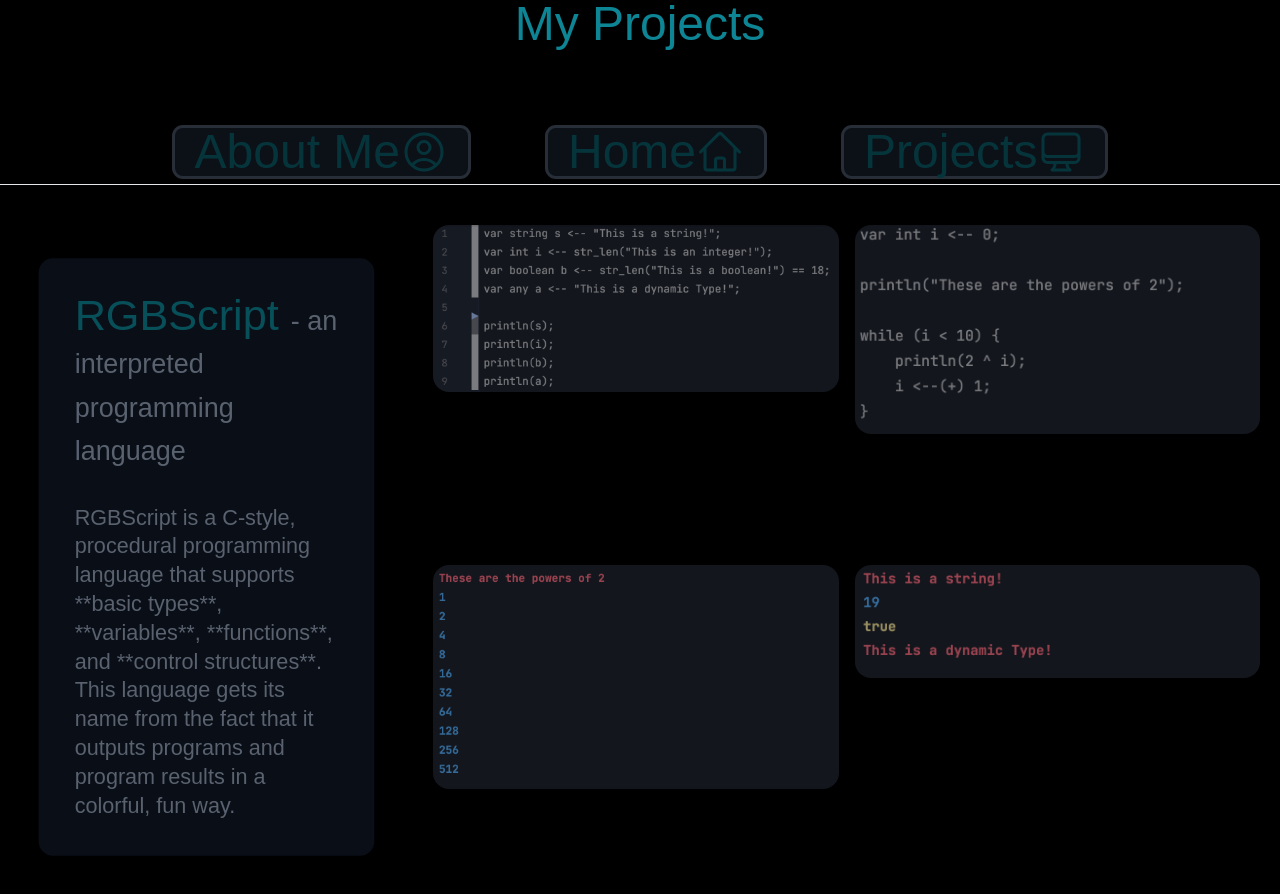
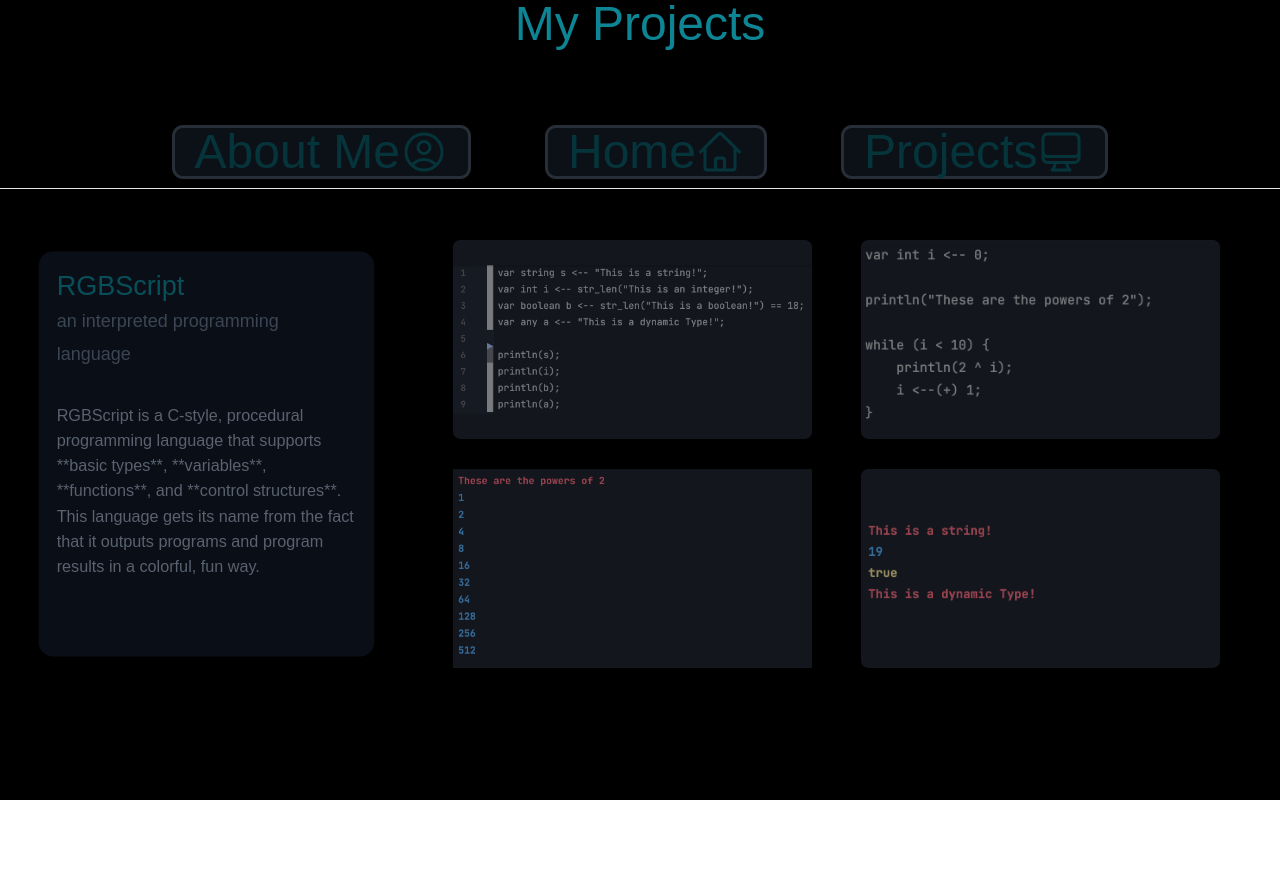
Before and after one commit to LambdaAK/Portfolio, a React (Vite) app: page /projects in a window 1280 px wide. Shown: the top 894 px of the page. After the commit the page ends 800 px from the top, so only its background shows below. Built offline with nearby package versions, Linux system fonts and the light colour scheme.

Commit message:
Made divs with ide background to make the pictures look uniformally sized

```diff
--- a/index.html
+++ b/index.html
@@ -4,7 +4,7 @@
     <meta charset="UTF-8" />
     <link rel="icon" type="image/svg+xml" href="/vite.svg" />
     <meta name="viewport" content="width=device-width, initial-scale=1.0" />
-    <title>Vite + React + TS</title>
+    <title>Alex Kozik's Website</title>
   </head>
   <body>
     <div id="root"></div>
--- a/src/App.tsx
+++ b/src/App.tsx
@@ -5,6 +5,7 @@ import TitleBar from './components/TitleBar'
 import Welcome from './components/Welcome'
 import Index from './pages/Index'
 import Projects from './pages/Projects'
+import RGBScript from './pages/RGBScript'
 
 export default function App() {
   return (
@@ -15,9 +16,11 @@ export default function App() {
           <BrowserRouter>
             <Routes>
 
+              <Route path="/" element={<Index/>} />
               <Route path="/projects" element={<Projects/>} />
-              <Route path="/" element={<Index/>} />
               <Route path="/about" element={<AboutMeSection/>} />
+              <Route path="RGBScript" element={<RGBScript/>}/>
+
             </Routes>
 
 
--- a/src/components/AboutMeSection.tsx
+++ b/src/components/AboutMeSection.tsx
@@ -1,5 +1,3 @@
-
-
 
 export default function AboutMeSection() {
     return (
--- a/src/components/Nav.tsx
+++ b/src/components/Nav.tsx
@@ -29,7 +29,7 @@ export default function Nav() {
                 <div className="ml-20"><Link href="/" content="Home" icon={Home}/></div>
                 <div className="ml-20"><Link href="/projects" content="Projects" icon={Computer}/></div>
             </div>
-            <hr className="mt-2"/>
+            <hr className="mt-3"/>
         </div>
 
 
--- a/src/pages/Index.tsx
+++ b/src/pages/Index.tsx
@@ -1,6 +1,7 @@
 import AboutMeSection from "../components/AboutMeSection";
 import Nav from "../components/Nav";
 import TitleBar from "../components/TitleBar";
+import Welcome from "../components/Welcome";
 
 
 export default function Index() {
@@ -16,6 +17,9 @@ export default function Index() {
                 <div className="py-8"></div>
                 <Nav/>
 
+                <div className="py-8"></div>
+
+                <Welcome/>
 
               </div>
 
--- a/src/pages/Projects.tsx
+++ b/src/pages/Projects.tsx
@@ -1,10 +1,18 @@
-import { useEffect } from "react";
+import { SyntheticEvent, useEffect } from "react";
 import Nav from "../components/Nav";
 import Project from "../components/Project";
 import "./css/Projects.css"
 
 
 const RBGScriptDescription:string = "RGBScript is a C-style, procedural programming language that supports **basic types**, **variables**, **functions**, and control structures. This language gets its name from the fact that it outputs programs and program results in a colorful, fun way."
+
+
+
+
+const handleClickRGBScript = (e:SyntheticEvent) => {
+    e.preventDefault();
+    location.replace("RGBScript")
+}
 
 
 
@@ -27,7 +35,6 @@ export default function Projects() {
     })
 
 
-
     return (
         <div>
             <div id="projects" className="transition transform opacity-0 duration-1000 pb-20">
@@ -39,76 +46,103 @@ export default function Projects() {
                 <div id="RGBScript-project" className="mt-10 mx-5">
                     <div id="RBGScript-project-header" className="grid grid-cols-3">
                         <div className="
-                        text-5xl
+                        text-3xl
                         text-blue
 
                         transition transform
                         opacity-60
                         hover:opacity-90 bg-gray-900
                         rounded-2xl
-                        hover:translate-x-5
-                        hover:scale-100
+                        hover:translate-x-20
+                        hover:scale-125
                         scale-90
 
-                        px-10 py-10 mr-10
+                        px-5 py-5 mr-10
+
+                        hover:cursor-pointer
+
+                        "
+                        onClick={handleClickRGBScript}
+                        >
+                            RGBScript <span className="text-xl text-slate-500"> <br/>an interpreted programming language</span>
+                            <div className="mt-10 text-slate-400 text-lg">RGBScript is a C-style, procedural programming language that supports **basic types**, **variables**, **functions**, and **control structures**.
+                                This language gets its name from the fact that it outputs programs and program results in a colorful, fun way.</div>
+                        </div>
+                        <div id="RBGScript-project-pictures" className="col-span-2 grid grid-cols-2 grid-rows-2 gap-2 mr-5">
 
 
 
+                            <div className="
+                            transition
+                            opacity-60
+                            hover:opacity-90
+                            scale-90
+                            hover:scale-150
+                            bg-ide
+                            flex
+                            justify-center
+                            items-center
+                            hover:translate-x-14
+                            hover:translate-y-14
+                            rounded-lg
 
                             ">
-                            RGBScript <span className="text-3xl text-slate-400"> - an interpreted programming language</span>
-                            <div className="mt-10 text-slate-400 text-2xl">RGBScript is a C-style, procedural programming language that supports **basic types**, **variables**, **functions**, and **control structures**.
-                                This language gets its name from the fact that it outputs programs and program results in a colorful, fun way.</div>
+                            <img src="/RGBScript/RGBScript-1.jpg" alt=""/>
                             </div>
-                        <div id="RBGScript-project-pictures" className="col-span-2 grid grid-cols-2 grid-rows-2 gap-4">
-                            <img src="/RGBScript/RGBScript-1.jpg" alt="" className="
+
+                            <div className="
                             transition
-                                transform
-                                hover:scale-125
-                                hover:translate-x-10
-                                hover:translate-y-10
-                                duration-200
-                                project-picture
                             opacity-60
                             hover:opacity-90
+                            scale-90
+                            hover:scale-150
+                            bg-ide
+                            flex
+                            justify-center
+                            items-center
+                            hover:-translate-x-14
+                            hover:translate-y-14
+                            rounded-lg
 
-                            "/>
-                            <img src="/RGBScript/RGBScript-2.jpg" alt="" className="
+                            ">
+                            <img src="/RGBScript/RGBScript-2.jpg" alt=""/>
+                            </div>
+
+                            <div className="
                             transition
-                                transform
-                                hover:scale-125
-                                hover:-translate-x-10
-                                hover:translate-y-10
-                                duration-200
-                                project-picture
                             opacity-60
                             hover:opacity-90
+                            scale-90
+                            hover:scale-150
+                            bg-ide
+                            flex
+                            justify-center
+                            items-center
+                            hover:translate-x-14
+                            hover:-translate-y-14
+                            rounded-lg
 
-                            "/>
-                            <img src="/RGBScript/RGBScript-3.jpg" alt="" className="
+                            ">
+                            <img src="/RGBScript/RGBScript-3.jpg" alt=""/>
+                            </div>
+
+                            <div className="
                             transition
-                                transform
-                                hover:scale-125
-                                hover:translate-x-10
-                                hover:-translate-y-10
-                                duration-200
-                                project-picture
                             opacity-60
                             hover:opacity-90
+                            scale-90
+                            hover:scale-150
+                            bg-ide
+                            flex
+                            justify-center
+                            items-center
+                            hover:-translate-x-14
+                            hover:-translate-y-14
+                            rounded-lg
 
-                            "/>
-                            <img src="/RGBScript/RGBScript-4.jpg" alt="" className="
-                                transition
-                                transform
-                                hover:scale-125
-                                hover:-translate-x-10
-                                hover:-translate-y-10
-                                duration-200
-                                project-picture
-                                opacity-60
-                                hover:opacity-90
-
-                            "/>
+                            ">
+                            <img src="/RGBScript/RGBScript-4.jpg" alt=""/>
+                            </div>
                         </div>
 
                     </div>
--- /dev/null
+++ b/src/pages/RGBScript.tsx
@@ -0,0 +1,6 @@
+
+export default function RGBScript() {
+    return (
+        null
+    )
+}
--- a/src/style.css
+++ b/src/style.css
@@ -525,11 +525,6 @@ video {
   float: left;
 }
 
-.mx-10 {
-  margin-left: 2.5rem;
-  margin-right: 2.5rem;
-}
-
 .mx-5 {
   margin-left: 1.25rem;
   margin-right: 1.25rem;
@@ -543,24 +538,24 @@ video {
   margin-left: 5rem;
 }
 
-.mt-2 {
-  margin-top: 0.5rem;
+.mt-3 {
+  margin-top: 0.75rem;
 }
 
 .mt-10 {
   margin-top: 2.5rem;
 }
 
-.mt-20 {
-  margin-top: 5rem;
+.mr-10 {
+  margin-right: 2.5rem;
+}
+
+.mr-7 {
+  margin-right: 1.75rem;
 }
 
 .mr-5 {
   margin-right: 1.25rem;
-}
-
-.mr-10 {
-  margin-right: 2.5rem;
 }
 
 .flex {
@@ -583,10 +578,6 @@ video {
   height: 1.5rem;
 }
 
-.h-96 {
-  height: 24rem;
-}
-
 .min-h-screen {
   min-height: 100vh;
 }
@@ -599,17 +590,8 @@ video {
   width: 1.5rem;
 }
 
-.w-96 {
-  width: 24rem;
-}
-
 .translate-x-12 {
   --tw-translate-x: 3rem;
-  transform: translate(var(--tw-translate-x), var(--tw-translate-y)) rotate(var(--tw-rotate)) skewX(var(--tw-skew-x)) skewY(var(--tw-skew-y)) scaleX(var(--tw-scale-x)) scaleY(var(--tw-scale-y));
-}
-
-.-translate-y-20 {
-  --tw-translate-y: -5rem;
   transform: translate(var(--tw-translate-x), var(--tw-translate-y)) rotate(var(--tw-rotate)) skewX(var(--tw-skew-x)) skewY(var(--tw-skew-y)) scaleX(var(--tw-scale-x)) scaleY(var(--tw-scale-y));
 }
 
@@ -647,20 +629,16 @@ video {
   gap: 1rem;
 }
 
+.gap-2 {
+  gap: 0.5rem;
+}
+
 .scroll-smooth {
   scroll-behavior: smooth;
 }
 
 .rounded-lg {
   border-radius: 0.5rem;
-}
-
-.rounded {
-  border-radius: 0.25rem;
-}
-
-.rounded-xl {
-  border-radius: 0.75rem;
 }
 
 .rounded-2xl {
@@ -672,39 +650,9 @@ video {
   background-color: rgb(0 0 0 / var(--tw-bg-opacity));
 }
 
-.bg-slate-300 {
-  --tw-bg-opacity: 1;
-  background-color: rgb(203 213 225 / var(--tw-bg-opacity));
-}
-
-.bg-slate-500 {
-  --tw-bg-opacity: 1;
-  background-color: rgb(100 116 139 / var(--tw-bg-opacity));
-}
-
-.bg-slate-700 {
-  --tw-bg-opacity: 1;
-  background-color: rgb(51 65 85 / var(--tw-bg-opacity));
-}
-
-.bg-slate-900 {
-  --tw-bg-opacity: 1;
-  background-color: rgb(15 23 42 / var(--tw-bg-opacity));
-}
-
 .bg-slate-800 {
   --tw-bg-opacity: 1;
   background-color: rgb(30 41 59 / var(--tw-bg-opacity));
-}
-
-.bg-white {
-  --tw-bg-opacity: 1;
-  background-color: rgb(255 255 255 / var(--tw-bg-opacity));
-}
-
-.bg-gray-700 {
-  --tw-bg-opacity: 1;
-  background-color: rgb(55 65 81 / var(--tw-bg-opacity));
 }
 
 .bg-gray-900 {
@@ -712,14 +660,9 @@ video {
   background-color: rgb(17 24 39 / var(--tw-bg-opacity));
 }
 
-.object-cover {
-  -o-object-fit: cover;
-     object-fit: cover;
-}
-
-.object-fill {
-  -o-object-fit: fill;
-     object-fit: fill;
+.bg-ide {
+  --tw-bg-opacity: 1;
+  background-color: rgb(32 37 49 / var(--tw-bg-opacity));
 }
 
 .px-5 {
@@ -737,14 +680,9 @@ video {
   padding-bottom: 2rem;
 }
 
-.py-20 {
-  padding-top: 5rem;
-  padding-bottom: 5rem;
-}
-
-.py-10 {
-  padding-top: 2.5rem;
-  padding-bottom: 2.5rem;
+.py-5 {
+  padding-top: 1.25rem;
+  padding-bottom: 1.25rem;
 }
 
 .pt-12 {
@@ -765,6 +703,10 @@ video {
 
 .pb-20 {
   padding-bottom: 5rem;
+}
+
+.pr-10 {
+  padding-right: 2.5rem;
 }
 
 .text-left {
@@ -791,9 +733,14 @@ video {
   line-height: 1;
 }
 
-.text-2xl {
-  font-size: 1.5rem;
-  line-height: 2rem;
+.text-xl {
+  font-size: 1.25rem;
+  line-height: 1.75rem;
+}
+
+.text-lg {
+  font-size: 1.125rem;
+  line-height: 1.75rem;
 }
 
 .text-white {
@@ -833,14 +780,6 @@ video {
   opacity: 0.4;
 }
 
-.opacity-50 {
-  opacity: 0.5;
-}
-
-.opacity-75 {
-  opacity: 0.75;
-}
-
 .opacity-60 {
   opacity: 0.6;
 }
@@ -878,14 +817,6 @@ video {
   transition-duration: 1000ms;
 }
 
-.duration-300 {
-  transition-duration: 300ms;
-}
-
-.duration-100 {
-  transition-duration: 100ms;
-}
-
 .duration-200 {
   transition-duration: 200ms;
 }
@@ -903,18 +834,18 @@ html {
   transform: translate(var(--tw-translate-x), var(--tw-translate-y)) rotate(var(--tw-rotate)) skewX(var(--tw-skew-x)) skewY(var(--tw-skew-y)) scaleX(var(--tw-scale-x)) scaleY(var(--tw-scale-y));
 }
 
-.hover\:translate-x-5:hover {
-  --tw-translate-x: 1.25rem;
+.hover\:translate-x-20:hover {
+  --tw-translate-x: 5rem;
   transform: translate(var(--tw-translate-x), var(--tw-translate-y)) rotate(var(--tw-rotate)) skewX(var(--tw-skew-x)) skewY(var(--tw-skew-y)) scaleX(var(--tw-scale-x)) scaleY(var(--tw-scale-y));
 }
 
-.hover\:-translate-y-5:hover {
-  --tw-translate-y: -1.25rem;
+.hover\:translate-x-10:hover {
+  --tw-translate-x: 2.5rem;
   transform: translate(var(--tw-translate-x), var(--tw-translate-y)) rotate(var(--tw-rotate)) skewX(var(--tw-skew-x)) skewY(var(--tw-skew-y)) scaleX(var(--tw-scale-x)) scaleY(var(--tw-scale-y));
 }
 
-.hover\:-translate-x-40:hover {
-  --tw-translate-x: -10rem;
+.hover\:translate-y-10:hover {
+  --tw-translate-y: 2.5rem;
   transform: translate(var(--tw-translate-x), var(--tw-translate-y)) rotate(var(--tw-rotate)) skewX(var(--tw-skew-x)) skewY(var(--tw-skew-y)) scaleX(var(--tw-scale-x)) scaleY(var(--tw-scale-y));
 }
 
@@ -928,18 +859,38 @@ html {
   transform: translate(var(--tw-translate-x), var(--tw-translate-y)) rotate(var(--tw-rotate)) skewX(var(--tw-skew-x)) skewY(var(--tw-skew-y)) scaleX(var(--tw-scale-x)) scaleY(var(--tw-scale-y));
 }
 
-.hover\:translate-x-10:hover {
-  --tw-translate-x: 2.5rem;
+.hover\:translate-x-5:hover {
+  --tw-translate-x: 1.25rem;
   transform: translate(var(--tw-translate-x), var(--tw-translate-y)) rotate(var(--tw-rotate)) skewX(var(--tw-skew-x)) skewY(var(--tw-skew-y)) scaleX(var(--tw-scale-x)) scaleY(var(--tw-scale-y));
 }
 
-.hover\:translate-y-10:hover {
-  --tw-translate-y: 2.5rem;
+.hover\:translate-y-5:hover {
+  --tw-translate-y: 1.25rem;
   transform: translate(var(--tw-translate-x), var(--tw-translate-y)) rotate(var(--tw-rotate)) skewX(var(--tw-skew-x)) skewY(var(--tw-skew-y)) scaleX(var(--tw-scale-x)) scaleY(var(--tw-scale-y));
 }
 
-.hover\:translate-x-1:hover {
-  --tw-translate-x: 0.25rem;
+.hover\:translate-y-20:hover {
+  --tw-translate-y: 5rem;
+  transform: translate(var(--tw-translate-x), var(--tw-translate-y)) rotate(var(--tw-rotate)) skewX(var(--tw-skew-x)) skewY(var(--tw-skew-y)) scaleX(var(--tw-scale-x)) scaleY(var(--tw-scale-y));
+}
+
+.hover\:translate-x-14:hover {
+  --tw-translate-x: 3.5rem;
+  transform: translate(var(--tw-translate-x), var(--tw-translate-y)) rotate(var(--tw-rotate)) skewX(var(--tw-skew-x)) skewY(var(--tw-skew-y)) scaleX(var(--tw-scale-x)) scaleY(var(--tw-scale-y));
+}
+
+.hover\:translate-y-14:hover {
+  --tw-translate-y: 3.5rem;
+  transform: translate(var(--tw-translate-x), var(--tw-translate-y)) rotate(var(--tw-rotate)) skewX(var(--tw-skew-x)) skewY(var(--tw-skew-y)) scaleX(var(--tw-scale-x)) scaleY(var(--tw-scale-y));
+}
+
+.hover\:-translate-y-14:hover {
+  --tw-translate-y: -3.5rem;
+  transform: translate(var(--tw-translate-x), var(--tw-translate-y)) rotate(var(--tw-rotate)) skewX(var(--tw-skew-x)) skewY(var(--tw-skew-y)) scaleX(var(--tw-scale-x)) scaleY(var(--tw-scale-y));
+}
+
+.hover\:-translate-x-14:hover {
+  --tw-translate-x: -3.5rem;
   transform: translate(var(--tw-translate-x), var(--tw-translate-y)) rotate(var(--tw-rotate)) skewX(var(--tw-skew-x)) skewY(var(--tw-skew-y)) scaleX(var(--tw-scale-x)) scaleY(var(--tw-scale-y));
 }
 
@@ -955,8 +906,14 @@ html {
   transform: translate(var(--tw-translate-x), var(--tw-translate-y)) rotate(var(--tw-rotate)) skewX(var(--tw-skew-x)) skewY(var(--tw-skew-y)) scaleX(var(--tw-scale-x)) scaleY(var(--tw-scale-y));
 }
 
-.hover\:opacity-100:hover {
-  opacity: 1;
+.hover\:scale-150:hover {
+  --tw-scale-x: 1.5;
+  --tw-scale-y: 1.5;
+  transform: translate(var(--tw-translate-x), var(--tw-translate-y)) rotate(var(--tw-rotate)) skewX(var(--tw-skew-x)) skewY(var(--tw-skew-y)) scaleX(var(--tw-scale-x)) scaleY(var(--tw-scale-y));
+}
+
+.hover\:cursor-pointer:hover {
+  cursor: pointer;
 }
 
 .hover\:opacity-90:hover {
--- a/tailwind.config.cjs
+++ b/tailwind.config.cjs
@@ -8,6 +8,7 @@ module.exports = {
       colors: {
         purple: '#7e22ce',
         blue: '#0E8595',
+        ide: '#202531'
       }
     },
   },
```
Lines whose indentation alone changed are shown as unchanged.
